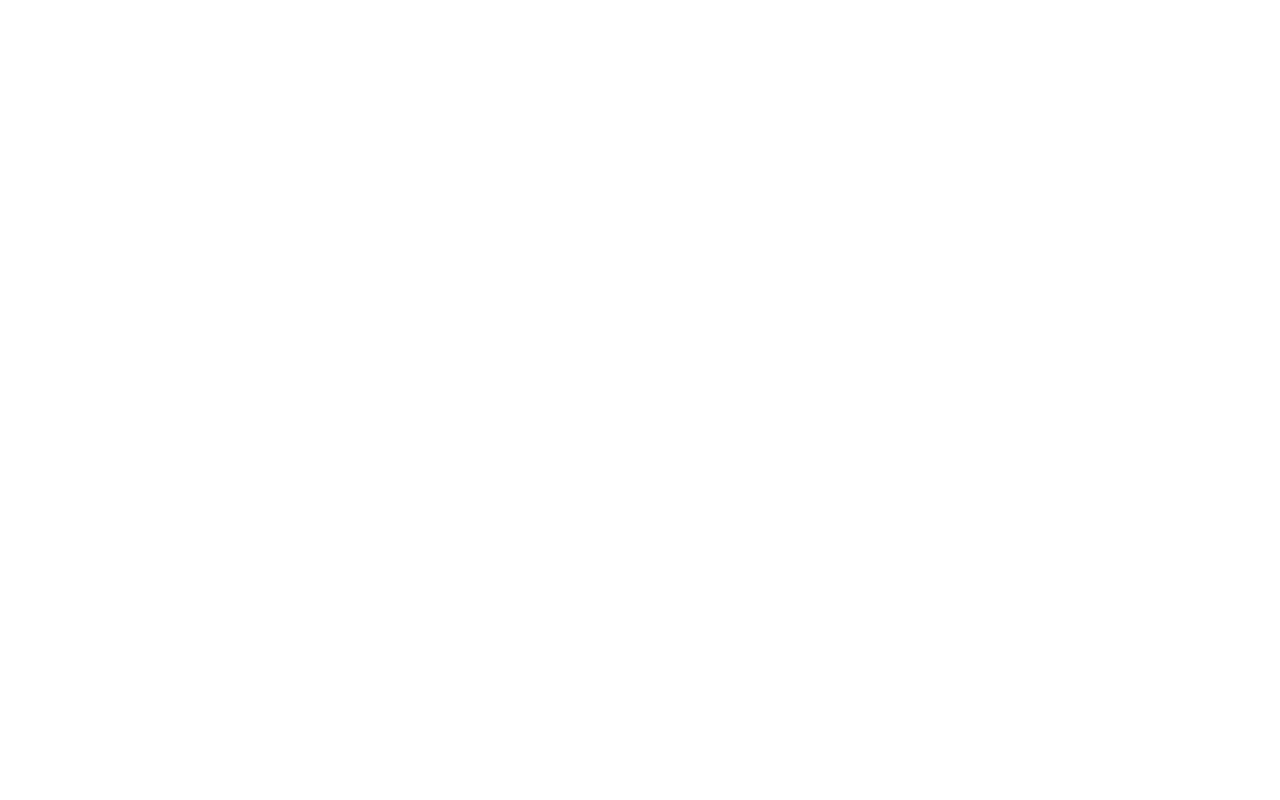
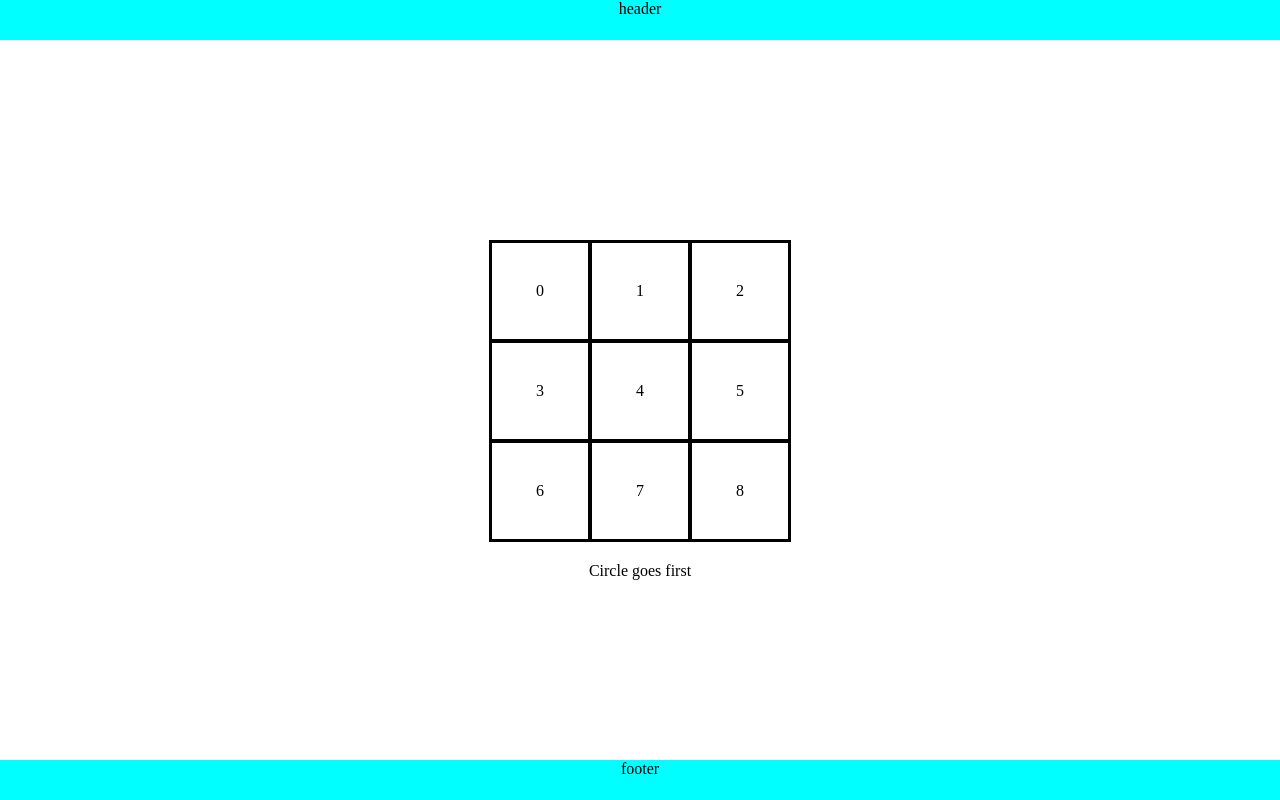
Before and after one commit to Mezekr/js-tic-tac-toe, a plain HTML site: page index.html in a window 1280 px wide. Drawn offline with Linux system fonts and the light colour scheme.

Commit message:
create a game board with nine Cell UI elements

```diff
--- a/app.js
+++ b/app.js
@@ -0,0 +1,18 @@
+const gameBoard = document.querySelector('#game-board');
+const infoDisplay = document.querySelector('#game-info');
+const startCells = ['', '', '', '', '', '', '', '', ''];
+
+// gameBoard.textContent = 'Here will be the game Board';
+
+const createGameBoard = () => {
+	startCells.forEach((cell, index) => {
+		const gameCell = document.createElement('div');
+		gameCell.classList.add('cell-element');
+		gameCell.innerText = index;
+		gameBoard.append(gameCell);
+	});
+};
+
+createGameBoard();
+
+infoDisplay.textContent = 'Circle goes first';
--- a/index.html
+++ b/index.html
@@ -10,6 +10,16 @@
 </head>
 
 <body>
+    <header>
+        <p>header</p>
+    </header>
+    <main>
+        <div id="game-board"></div>
+        <p id="game-info"></p>
+    </main>
+    <footer>
+        <p>footer</p>
+    </footer>
 
 </body>
 
--- a/styles.css
+++ b/styles.css
@@ -0,0 +1,61 @@
+*,
+::before,
+::after {
+	margin: 0;
+	padding: 0;
+	box-sizing: content-box;
+}
+
+body {
+	height: 100vh;
+	height: 100dvh;
+	display: flex;
+	flex-direction: column;
+	justify-content: space-between;
+	align-items: center;
+}
+header,
+footer {
+	height: 5vh;
+	width: 100vw;
+	background-color: aqua;
+	text-align: center;
+}
+
+main {
+	display: flex;
+	flex-direction: column;
+	justify-content: center;
+	align-items: center;
+	#game-board {
+		width: 300px;
+		height: 300px;
+		margin: 20px;
+		display: flex;
+		justify-content: center;
+		align-items: center;
+		flex-wrap: wrap;
+		background-color: black;
+		border: solid 1px black;
+		.cell-element {
+			width: 100px;
+			height: 100px;
+			display: flex;
+			justify-content: center;
+			align-items: center;
+			background-color: white;
+			border: solid 2px black;
+			box-sizing: border-box;
+		}
+	}
+}
+
+footer {
+	height: 5vh;
+	background-color: aqua;
+	width: 100%;
+}
+
+.cell-element {
+	background-color: aqua;
+}
```
